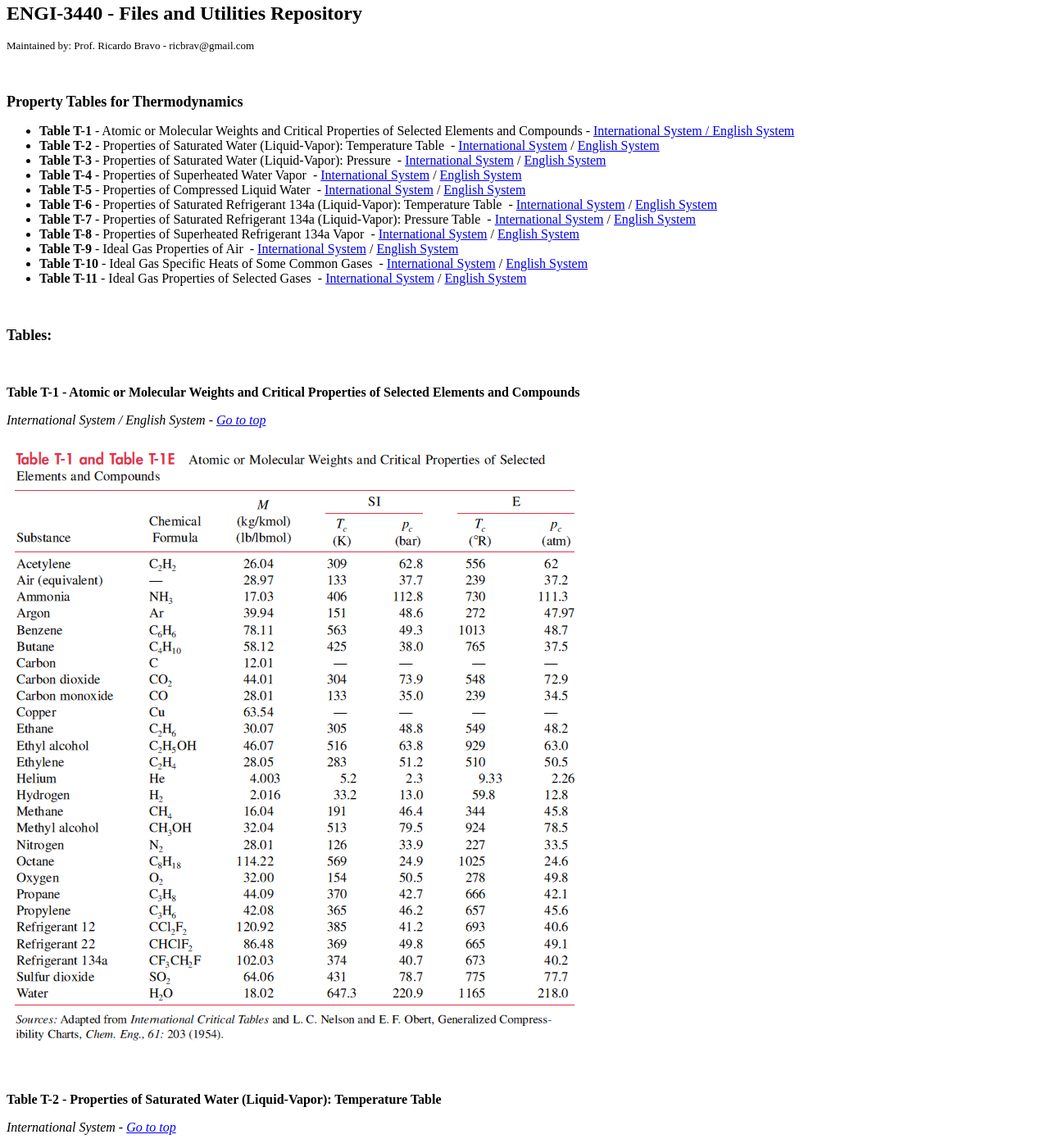
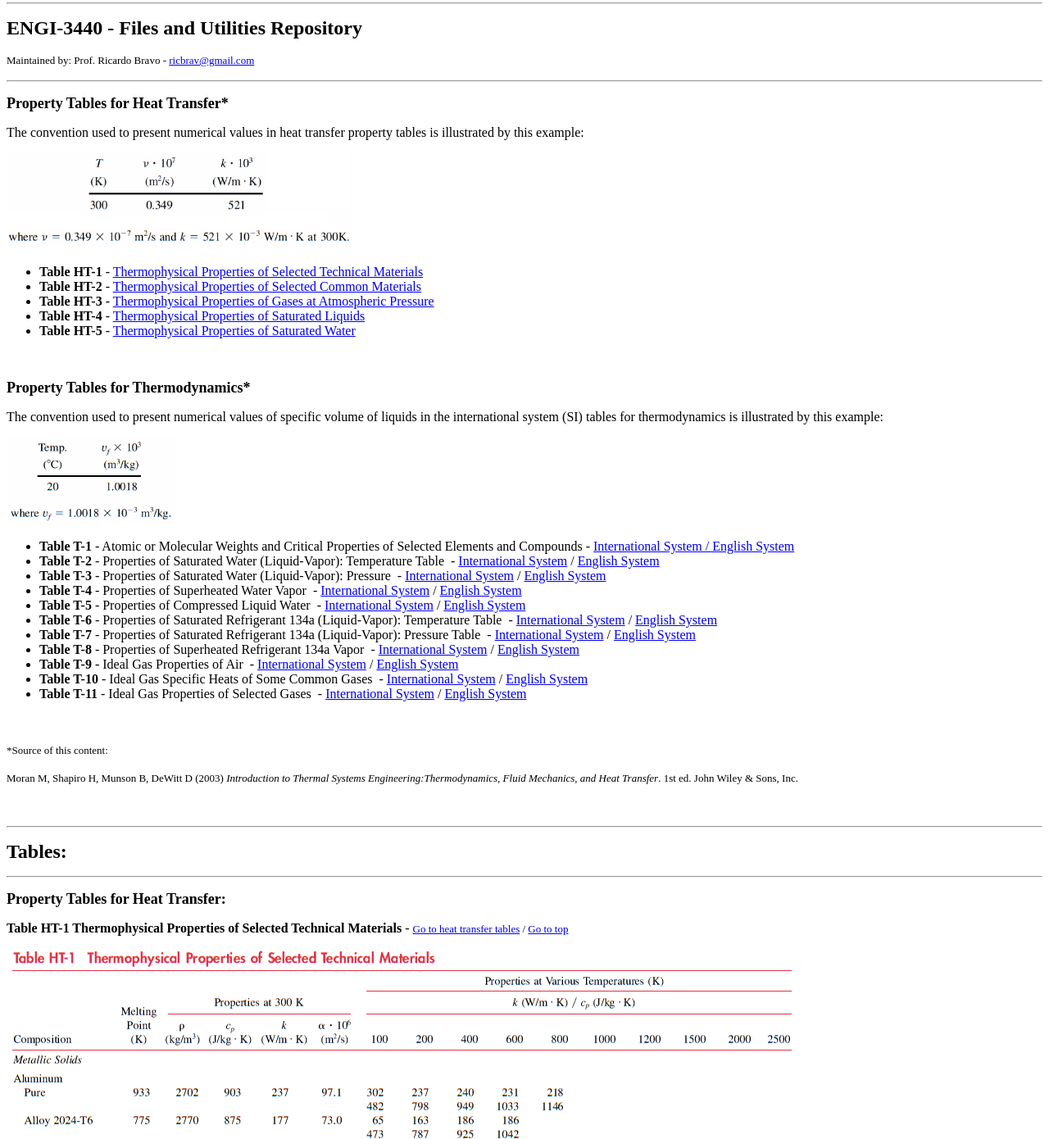
Before and after one commit to ricbrav/ENGI3440, a plain HTML site: page index.html in a window 1280 px wide. Shown: the part 13-1403 px from the top of the page at 82% size. Drawn offline with Linux system fonts and the light colour scheme.

Commit message:
Add files via upload

```diff
--- a/index.html
+++ b/index.html
@@ -5,11 +5,35 @@
 </head>
 
 <body>
-<p><b></b><font size="5"><b><a name="PTOP"></a>ENGI-3440 - Files and Utilities Repository</b>
+<p><font size="5"><b><a name="PTOP"></a></b>
 </font> </p>
-<p><font size="2">Maintained by: Prof. Ricardo Bravo - ricbrav@gmail.com</font></p>
+<hr>
+<p><b></b><font size="5"><b>ENGI-3440 - Files and Utilities Repository</b>
+</font> </p>
+<p><font size="2">Maintained by: Prof. Ricardo Bravo -
+<a href="mailto:ricbrav@gmail.com">ricbrav@gmail.com</a></font></p><hr>
+<p><a name="HTT-TOP"></a><b><font size="4">Property Tables for Heat Transfer*</font></b></p>
+<p>The convention used to present numerical values in heat transfer property
+tables is illustrated by this example:</p>
+<p><img border="0" src="convention1.png" width="422" height="116"></p>
+<ul>
+	<li><b>Table HT-1</b> - <a href="#HT1">Thermophysical Properties of Selected
+	Technical Materials</a></li>
+	<li><b>Table HT-2</b> - <a href="#HT2">Thermophysical Properties of Selected
+	Common Materials</a></li>
+	<li><b>Table HT-3</b> - <a href="#HT3">Thermophysical Properties of Gases at
+	Atmospheric Pressure</a></li>
+	<li><b>Table HT-4</b> - <a href="#HT4">Thermophysical Properties of
+	Saturated Liquids </a></li>
+	<li><b>Table HT-5</b> - <a href="#HT5">Thermophysical Properties of
+	Saturated Water</a> </li>
+</ul>
 <p>&nbsp;</p>
-<p><b><font size="4">Property Tables for Thermodynamics</font></b></p>
+<p><b><font size="4"><a name="TT-TOP"></a>Property Tables for Thermodynamics*</font></b></p>
+<p>The convention used to present numerical values of specific volume of liquids
+in the international system (SI) tables for thermodynamics is illustrated by
+this example:</p>
+<p><img border="0" src="convention2.png" width="207" height="104"></p>
 <ul>
 	<li><b>Table T-1</b> - Atomic or Molecular Weights and Critical Properties
 	of Selected Elements and Compounds - <a href="#T1-SI-E">International System
@@ -39,40 +63,92 @@
 	<a href="#T11-SI">International System</a> / <a href="#T11-E">English System</a></li>
 </ul>
 <p>&nbsp;</p>
-<p><b><font size="4">Tables:</font></b></p>
+<p><font size="2">*Source of this content: </font></p>
+<p><font size="2">Moran M, Shapiro H, Munson B, DeWitt D (2003) <i>Introduction
+to Thermal Systems Engineering:Thermodynamics, Fluid Mechanics, and Heat
+Transfer</i>. 1st ed. John Wiley &amp; Sons, Inc. </font></p>
 <p>&nbsp;</p>
+<hr>
+<p><b><font size="5">Tables:</font></b></p>
+<hr>
+<p><b><font size="4">Property Tables for Heat Transfer:</font></b></p>
+<p><b><a name="HT1"></a>Table HT-1 Thermophysical Properties of Selected
+Technical Materials</b><i> - </i><font size="2"><a href="#HTT-TOP">Go to heat
+transfer tables</a> / </font>
+<a href="#PTOP"><font size="2">Go to top</font></a></p>
+<p><img border="0" src="Table_HT-1_1of2.png" width="961" height="727"></p>
+<p><img border="0" src="Table_HT-1_2of2.png" width="965" height="714"></p>
+<p>&nbsp;</p>
+<p><b><a name="HT2"></a>Table HT-2 Thermophysical Properties of Selected Common
+Materials</b><i> - </i><font size="2"><a href="#HTT-TOP">Go to heat transfer
+tables</a> / </font>
+<a href="#PTOP"><font size="2">Go to top</font></a></p>
+<p><img border="0" src="Table_HT-2_1of2.png" width="664" height="973"></p>
+<p><img border="0" src="Table_HT-2_2of2.png" width="664" height="925"></p>
+<p>&nbsp;</p>
+<p><b><a name="HT3"></a>Table HT-3 Thermophysical Properties of Gases at
+Atmospheric Pressure</b><i> - </i><font size="2"><a href="#HTT-TOP">Go to heat
+transfer tables</a> / </font>
+<a href="#PTOP"><font size="2">Go to top</font></a></p>
+<p><img border="0" src="Table_HT-3.png" width="663" height="862"></p>
+<p>&nbsp;</p>
+<p><b><a name="HT4"></a>Table HT-4 Thermophysical Properties of Saturated
+Liquids</b><i> - </i><font size="2"><a href="#HTT-TOP">Go to heat transfer
+tables</a> / </font>
+<a href="#PTOP"><font size="2">Go to top</font></a></p>
+<p><img border="0" src="Table_HT-4.png" width="716" height="832"></p>
+<p>&nbsp;</p>
+<p><b><a name="HT5"></a>Table HT-5 Thermophysical Properties of Saturated Water</b><i> - </i>
+<font size="2"><a href="#HTT-TOP">Go to heat transfer tables</a> / </font>
+<a href="#PTOP"><font size="2">Go to top</font></a><b> </b></p>
+<p><img border="0" src="Table_HT-5.png" width="711" height="690"></p><hr>
+<p><b><font size="4">Property Tables for Thermodynamics:</font></b></p>
 <p><b>Table T-1 - Atomic or Molecular Weights and Critical Properties of
 Selected Elements and Compounds&nbsp; </b></p>
-<p><a name="T1-SI-E"></a><i>International System / English System -
-<a href="#PTOP">Go to top</a></i></p>
+<p><a name="T1-SI-E"></a><i>International System / English System - </i>
+<a href="#TT-TOP"><font size="2">Go to thermodynamics tables</font></a><font size="2">
+/ </font>
+<a href="#PTOP"><font size="2">Go to top</font></a></p>
 <p><img border="0" src="Table_T-1_and_T-1E.png" width="712" height="741"></p>
 <p>&nbsp;</p>
 <p><b>Table T-2 - Properties of Saturated Water (Liquid-Vapor): Temperature
 Table</b></p>
-<p><i><a name="T2-SI"></a>International System - <a href="#PTOP">Go to top</a></i></p>
+<p><i><a name="T2-SI"></a>International System - </i><a href="#TT-TOP">
+<font size="2">Go to thermodynamics tables</font></a><font size="2"> / </font>
+<a href="#PTOP"><font size="2">Go to top</font></a></p>
 <p><img border="0" src="Table_T-2_1of2.png" width="744" height="1029"></p>
 <p><img border="0" src="Table_T-2_2of2.png" width="740" height="649"></p>
 <p>&nbsp;</p>
-<p><i><a name="T2-E"></a>English System - <a href="#PTOP">Go to top</a></i></p>
+<p><i><a name="T2-E"></a>English System - </i><a href="#TT-TOP"><font size="2">
+Go to thermodynamics tables</font></a><font size="2"> / </font>
+<a href="#PTOP"><font size="2">Go to top</font></a></p>
 <p><img border="0" src="Table_T-2E_1of2.png" width="747" height="877"></p>
 <p><img border="0" src="Table_T-2E_2of2.png" width="747" height="956"></p>
 <p>&nbsp;</p>
 <p><b>Table T-3 - Properties of Saturated Water (Liquid-Vapor): Pressure</b></p>
-<p><i><a name="T3-SI"></a>International System - <a href="#PTOP">Go to top</a></i></p>
+<p><i><a name="T3-SI"></a>International System - </i><a href="#TT-TOP">
+<font size="2">Go to thermodynamics tables</font></a><font size="2"> / </font>
+<a href="#PTOP"><font size="2">Go to top</font></a></p>
 <p><img border="0" src="Table_T-3_1of2.png" width="740" height="320"></p>
 <p><img border="0" src="Table_T-3_2of2.png" width="733" height="868"></p>
 <p>&nbsp;</p>
-<p><i><a name="T3-E"></a>English System - <a href="#PTOP">Go to top</a></i></p>
+<p><i><a name="T3-E"></a>English System - </i><a href="#TT-TOP"><font size="2">
+Go to thermodynamics tables</font></a><font size="2"> / </font>
+<a href="#PTOP"><font size="2">Go to top</font></a></p>
 <p><img border="0" src="Table_T-3E_1of2.png" width="747" height="874"></p>
 <p><img border="0" src="Table_T-3E_2of2.png" width="747" height="718"></p>
 <p>&nbsp;</p>
 <p><b>Table T-4 - Properties of Superheated Water Vapor</b></p>
-<p><i><a name="T4-SI"></a>International System - <a href="#PTOP">Go to top</a></i></p>
+<p><i><a name="T4-SI"></a>International System - </i><a href="#TT-TOP">
+<font size="2">Go to thermodynamics tables</font></a><font size="2"> / </font>
+<a href="#PTOP"><font size="2">Go to top</font></a></p>
 <p><img border="0" src="Table_T-4_1of3.png" width="741" height="799"></p>
 <p><img border="0" src="Table_T-4_2of3.png" width="739" height="814"></p>
 <p><img border="0" src="Table_T-4_3of3.png" width="587" height="817"></p>
 <p>&nbsp;</p>
-<p><i><a name="T4-E"></a>English System - <a href="#PTOP">Go to top</a></i></p>
+<p><i><a name="T4-E"></a>English System - </i><a href="#TT-TOP"><font size="2">
+Go to thermodynamics tables</font></a><font size="2"> / </font>
+<a href="#PTOP"><font size="2">Go to top</font></a></p>
 <p><img border="0" src="Table_T-4E_1of5.png" width="745" height="819"></p>
 <p><img border="0" src="Table_T-4E_2of5.png" width="747" height="827"></p>
 <p><img border="0" src="Table_T-4E_3of5.png" width="748" height="557"></p>
@@ -80,60 +156,88 @@ Table</b></p>
 <p><img border="0" src="Table_T-4E_5of5.png" width="589" height="867"></p>
 <p>&nbsp;</p>
 <p><b>Table T-5 Properties of Compressed Liquid Water</b></p>
-<p><i><a name="T5-SI"></a>International System - <a href="#PTOP">Go to top</a></i></p>
+<p><i><a name="T5-SI"></a>International System - </i><a href="#TT-TOP">
+<font size="2">Go to thermodynamics tables</font></a><font size="2"> / </font>
+<a href="#PTOP"><font size="2">Go to top</font></a></p>
 <p><img border="0" src="Table_T-5.png" width="742" height="1141"></p>
 <p>&nbsp;</p>
-<p><i><a name="T5-E"></a>English System - <a href="#PTOP">Go to top</a></i></p>
+<p><i><a name="T5-E"></a>English System - </i><a href="#TT-TOP"><font size="2">
+Go to thermodynamics tables</font></a><font size="2"> / </font>
+<a href="#PTOP"><font size="2">Go to top</font></a></p>
 <p><img border="0" src="Table_T-5E.png" width="663" height="818"></p>
 <p>&nbsp;</p>
 <p><b>Table T-6 Properties of Saturated Refrigerant 134a (Liquid-Vapor):
 Temperature Table</b></p>
-<p><i><a name="T6-SI"></a>International System - <a href="#PTOP">Go to top</a></i></p>
+<p><i><a name="T6-SI"></a>International System - </i><a href="#TT-TOP">
+<font size="2">Go to thermodynamics tables</font></a><font size="2"> / </font>
+<a href="#PTOP"><font size="2">Go to top</font></a></p>
 <p><img border="0" src="Table_T-6.png" width="740" height="868"></p>
 <p>&nbsp;</p>
-<p><i><a name="T6-E"></a>English System - <a href="#PTOP">Go to top</a></i></p>
+<p><i><a name="T6-E"></a>English System - </i><a href="#TT-TOP"><font size="2">
+Go to thermodynamics tables</font></a><font size="2"> / </font>
+<a href="#PTOP"><font size="2">Go to top</font></a></p>
 <p><img border="0" src="Table_T-6E.png" width="724" height="712"></p>
 <p>&nbsp;</p>
 <p><b>Table T-7 Properties of Saturated Refrigerant 134a (Liquid-Vapor):
 Pressure Table </b></p>
-<p><i><a name="T7-SI"></a>International System - <a href="#PTOP">Go to top</a></i></p>
+<p><i><a name="T7-SI"></a>International System - </i><a href="#TT-TOP">
+<font size="2">Go to thermodynamics tables</font></a><font size="2"> / </font>
+<a href="#PTOP"><font size="2">Go to top</font></a></p>
 <p><img border="0" src="Table_T-7.png" width="736" height="615"></p>
 <p>&nbsp;</p>
-<p><i><a name="T7-E"></a>English System - <a href="#PTOP">Go to top</a></i></p>
+<p><i><a name="T7-E"></a>English System - </i><a href="#TT-TOP"><font size="2">
+Go to thermodynamics tables</font></a><font size="2"> / </font>
+<a href="#PTOP"><font size="2">Go to top</font></a></p>
 <p><img border="0" src="Table_T-7E.png" width="721" height="594"></p>
 <p>&nbsp;</p>
 <p><b><a name="T8-SI"></a>Table T-8 Properties of Superheated Refrigerant 134a Vapor </b></p>
-<p><i>International System - <a href="#PTOP">Go to top</a></i></p>
+<p><i>International System - </i><a href="#TT-TOP"><font size="2">Go to
+thermodynamics tables</font></a><font size="2"> / </font>
+<a href="#PTOP"><font size="2">Go to top</font></a></p>
 <p><img border="0" src="Table_T-8_1of2.png" width="719" height="855"></p>
 <p><img border="0" src="Table_T-8_2of2.png" width="723" height="925"></p>
 <p>&nbsp;</p>
-<p><i><a name="T8-E"></a>English System - <a href="#PTOP">Go to top</a></i></p>
+<p><i><a name="T8-E"></a>English System - </i><a href="#TT-TOP"><font size="2">
+Go to thermodynamics tables</font></a><font size="2"> / </font>
+<a href="#PTOP"><font size="2">Go to top</font></a></p>
 <p><img border="0" src="Table_T-8E_1of2.png" width="722" height="879"></p>
 <p><img border="0" src="Table_T-8E_2of2.png" width="718" height="900"></p>
 <p>&nbsp;</p>
 <p><b>Table T-9 Ideal Gas Properties of Air</b></p>
-<p><i><a name="T9-SI"></a>International System - <a href="#PTOP">Go to top</a></i></p>
+<p><i><a name="T9-SI"></a>International System - </i><a href="#TT-TOP">
+<font size="2">Go to thermodynamics tables</font></a><font size="2"> / </font>
+<a href="#PTOP"><font size="2">Go to top</font></a></p>
 <p><img border="0" src="Table_T-9_1of2.png" width="719" height="906"></p>
 <p><img border="0" src="Table_T-9_2of2.png" width="724" height="432"></p>
 <p>&nbsp;</p>
-<p><i><a name="T9-E"></a>English System - <a href="#PTOP">Go to top</a></i></p>
+<p><i><a name="T9-E"></a>English System - </i><a href="#TT-TOP"><font size="2">
+Go to thermodynamics tables</font></a><font size="2"> / </font>
+<a href="#PTOP"><font size="2">Go to top</font></a></p>
 <p><img border="0" src="Table_T-9E_1of2.png" width="716" height="905"></p>
 <p><img border="0" src="Table_T-9E_2of2.png" width="721" height="321"></p>
 <p>&nbsp;</p>
 <p><b>Table T-10 Ideal Gas Specific Heats of Some Common Gases</b></p>
-<p><i><a name="T10-SI"></a>International System - <a href="#PTOP">Go to top</a></i></p>
+<p><i><a name="T10-SI"></a>International System - </i><a href="#TT-TOP">
+<font size="2">Go to thermodynamics tables</font></a><font size="2"> / </font>
+<a href="#PTOP"><font size="2">Go to top</font></a></p>
 <p><img border="0" src="Table_T-10.png" width="725" height="368"></p>
 <p>&nbsp;</p>
-<p><i><a name="T10-E"></a>English System - <a href="#PTOP">Go to top</a></i></p>
+<p><i><a name="T10-E"></a>English System - </i><a href="#TT-TOP"><font size="2">
+Go to thermodynamics tables</font></a><font size="2"> / </font>
+<a href="#PTOP"><font size="2">Go to top</font></a></p>
 <p><img border="0" src="Table_T-10E.png" width="724" height="319"></p>
 <p>&nbsp;</p>
 <p><b>Table T-11 Ideal Gas Properties of Selected Gases</b></p>
-<p><i><a name="T11-SI"></a>International System - <a href="#PTOP">Go to top</a></i></p>
+<p><i><a name="T11-SI"></a>International System - </i><a href="#TT-TOP">
+<font size="2">Go to thermodynamics tables</font></a><font size="2"> / </font>
+<a href="#PTOP"><font size="2">Go to top</font></a></p>
 <p><img border="0" src="Table_T-11_1of3.png" width="963" height="702"></p>
 <p><img border="0" src="Table_T-11_2of3.png" width="967" height="724"></p>
 <p><img border="0" src="Table_T-11_3of3.png" width="975" height="357"></p>
 <p>&nbsp;</p>
-<p><i><a name="T11-E"></a>English System - <a href="#PTOP">Go to top</a></i></p>
+<p><i><a name="T11-E"></a>English System - </i><a href="#TT-TOP"><font size="2">
+Go to thermodynamics tables</font></a><font size="2"> / </font>
+<a href="#PTOP"><font size="2">Go to top</font></a></p>
 <p><img border="0" src="Table_T-11E_1of3.png" width="967" height="708"></p>
 <p><img border="0" src="Table_T-11E_2of3.png" width="965" height="717"></p>
 <p><img border="0" src="Table_T-11E_3of3.png" width="961" height="296"></p>
```
Also changed, not shown: Table_HT-1_1of2.png (added), Table_HT-1_2of2.png (added), Table_HT-2_1of2.png (added), Table_HT-2_2of2.png (added), Table_HT-3.png (added), Table_HT-4.png (added), Table_HT-5.png (added), convention1.png (added), convention2.png (added).
